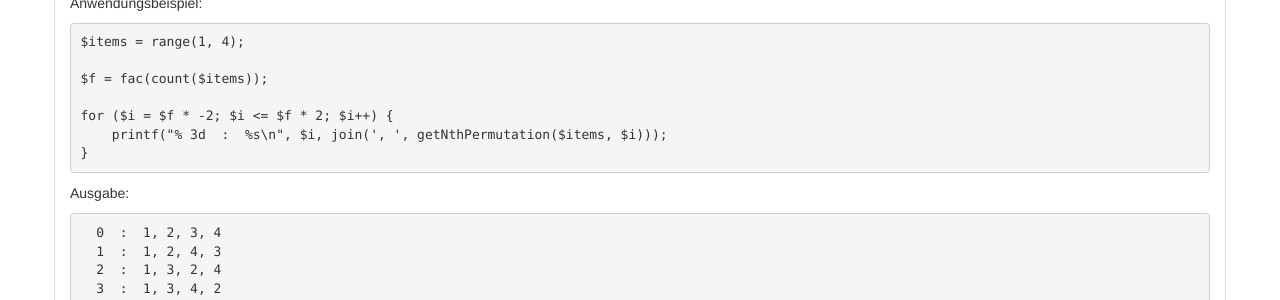
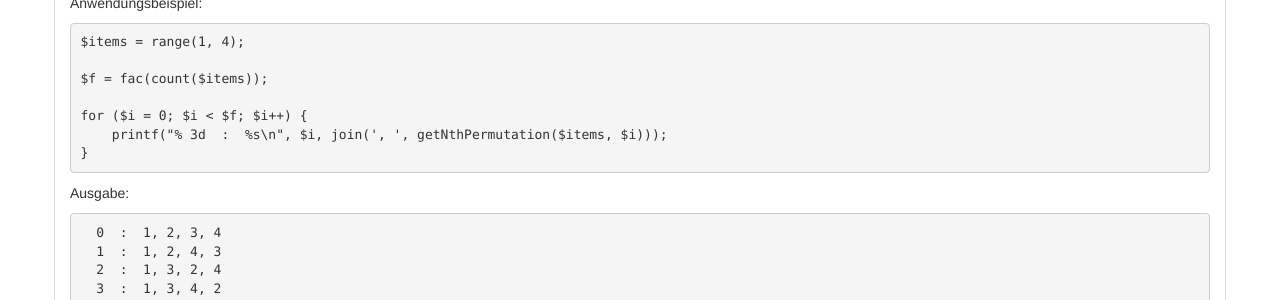
Before and after one commit to php-de/php-de.github.io, a Jekyll site: the page built from general/kombinatorik-loesungen.md, in a window 1280 px wide and 900 px high, scrolled down 2232 px. Shown: the part 152-452 px from the top of the window. Built offline with Jekyll 4.4.1, drawn with Linux system fonts in a browser that asks for light colours; nearby versions of some CDN libraries.

Commit message:
Kombinatorik, Lösungen - Kleiner Fix im Anwendungsbeispiel für Kombinationen aller Elemente

```diff
--- a/general/kombinatorik-loesungen.md
+++ b/general/kombinatorik-loesungen.md
@@ -141,7 +141,7 @@ $items = range(1, 4);
 
 $f = fac(count($items));
 
-for ($i = $f * -2; $i <= $f * 2; $i++) {
+for ($i = 0; $i < $f; $i++) {
     printf("% 3d  :  %s\n", $i, join(', ', getNthPermutation($items, $i)));
 }
 ~~~
```
